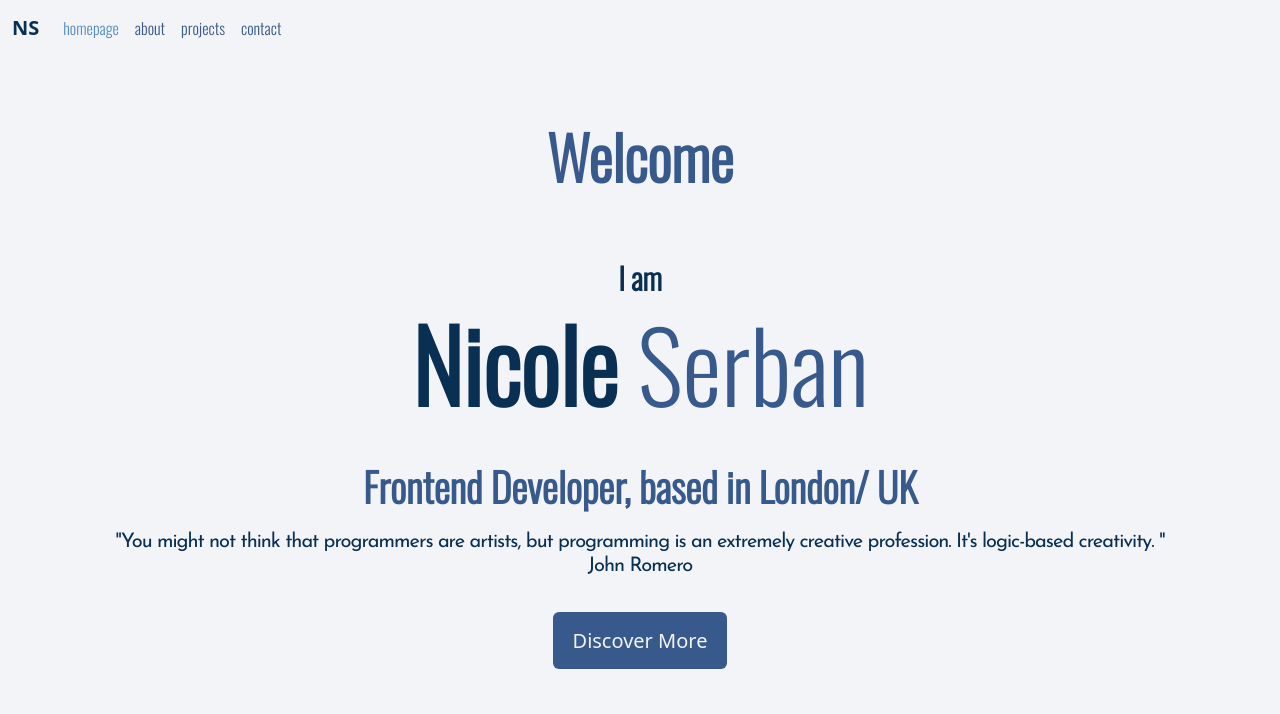
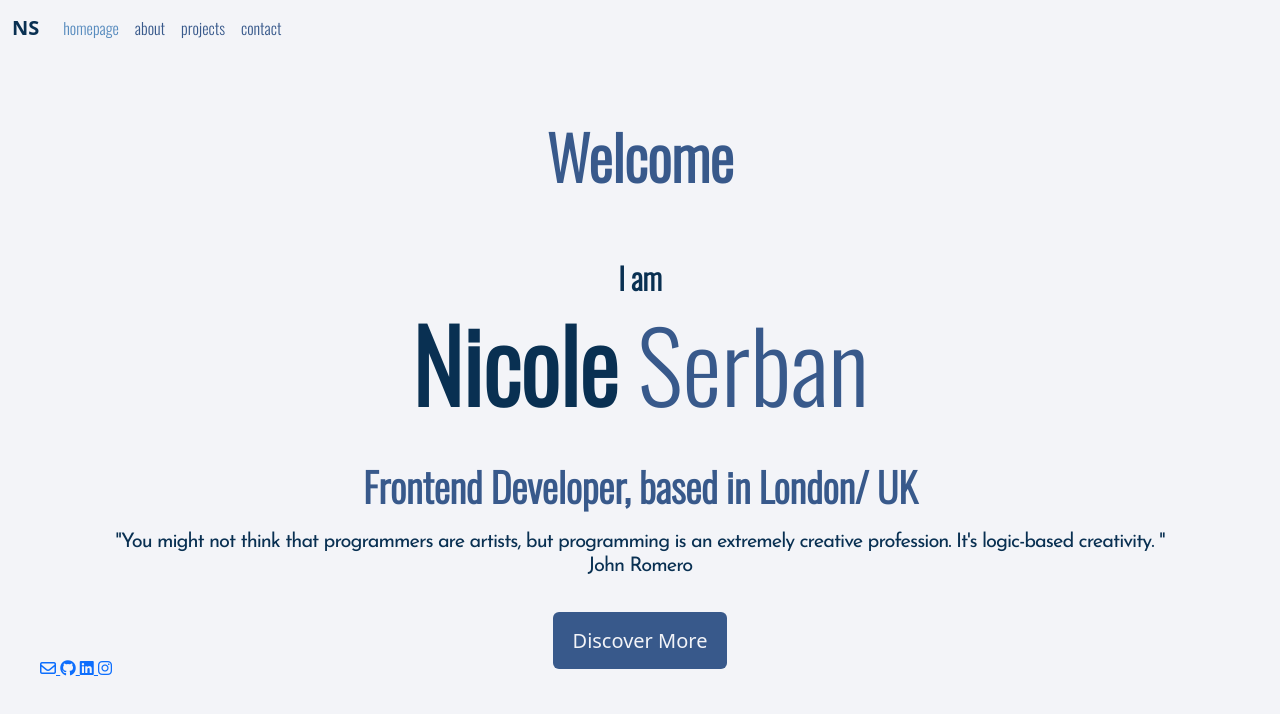
Before and after one commit to nicole1312/Portfolio-project, a plain HTML site: page index.html in a window 1280 px wide. Drawn offline with nearby package versions, Linux system fonts and the light colour scheme.

Commit message:
Created footer on hero page

```diff
--- a/index.html
+++ b/index.html
@@ -124,6 +124,38 @@
           >Discover More</a
         >
       </div>
+      <footer>
+        <div class="social-media-links">
+          <a
+            href="mailto:nicoleta.nita13@gmail.com"
+            target="_blank"
+            title="Write to me"
+          >
+            <i class="fa-regular fa-envelope"></i>
+          </a>
+          <a
+            href="https://github.com/nicole1312"
+            target="_blank"
+            title="Check my work"
+          >
+            <i class="fa-brands fa-github"></i>
+          </a>
+          <a
+            href="https://www.linkedin.com/in/nicoleserban1985"
+            target="_blank"
+            title="Work with me"
+          >
+            <i class="fa-brands fa-linkedin"></i>
+          </a>
+          <a
+            href="https://www.instagram.com/nicole_serban1312/?hl=en"
+            target="_blank"
+            title="Let's connect"
+          >
+            <i class="fa-brands fa-instagram"></i>
+          </a>
+        </div>
+      </footer>
     </div>
   </body>
 </html>
```
